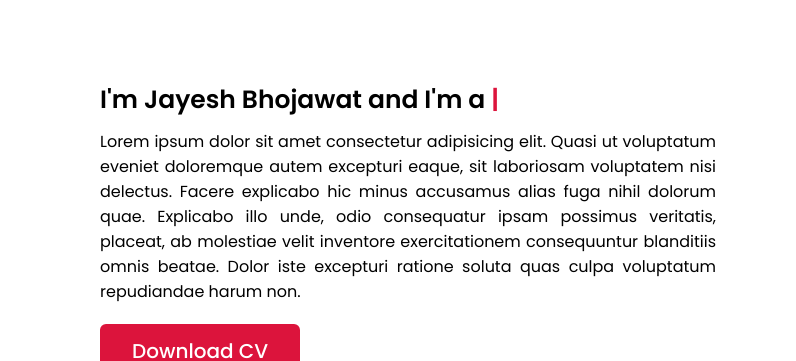
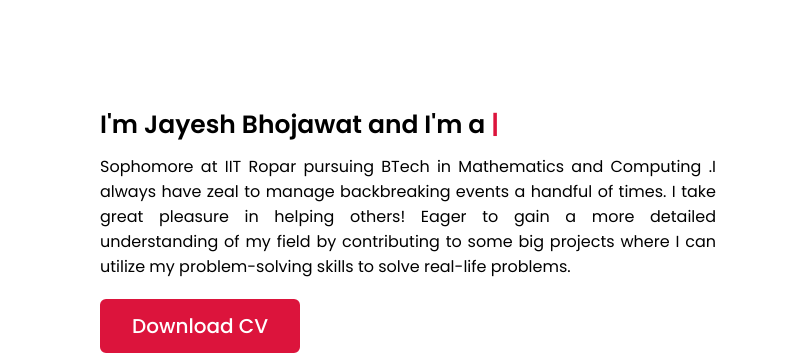
Before and after one commit to Jayeshbhojawat/Jayeshbhojawat.github.io, a plain HTML site: page portfolio/index.html in a window 1280 px wide. Shown: the part 1000-1361 px from the top of the page, 484-1280 px from the left. Drawn offline with nearby package versions, Linux system fonts and the light colour scheme.

Commit message:
about me update

```diff
--- a/portfolio/index.html
+++ b/portfolio/index.html
@@ -56,7 +56,7 @@
                 </div>
                 <div class="column right">
                     <div class="text">I'm Jayesh Bhojawat and I'm a <span class="typing-2"></span></div>
-                    <p>Lorem ipsum dolor sit amet consectetur adipisicing elit. Quasi ut voluptatum eveniet doloremque autem excepturi eaque, sit laboriosam voluptatem nisi delectus. Facere explicabo hic minus accusamus alias fuga nihil dolorum quae. Explicabo illo unde, odio consequatur ipsam possimus veritatis, placeat, ab molestiae velit inventore exercitationem consequuntur blanditiis omnis beatae. Dolor iste excepturi ratione soluta quas culpa voluptatum repudiandae harum non.</p>
+                    <p>Sophomore at IIT Ropar pursuing BTech in Mathematics and Computing .I always have zeal to manage backbreaking events a handful of times. I take great pleasure in helping others! Eager to gain a more detailed understanding of my field by contributing to some big projects where I can utilize my problem-solving skills to solve real-life problems.</p>
                     <a href="#">Download CV</a>
                 </div>
             </div>
```
